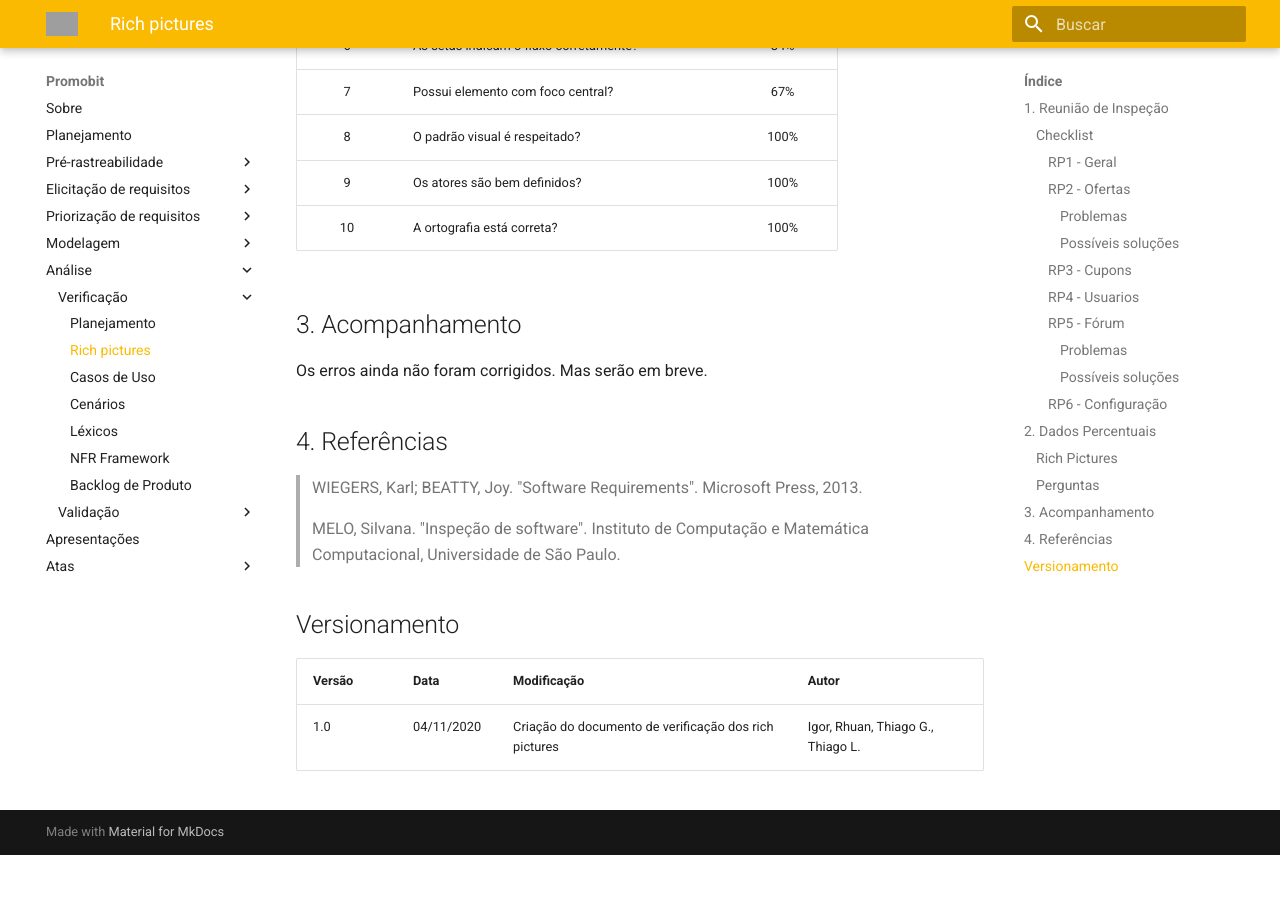
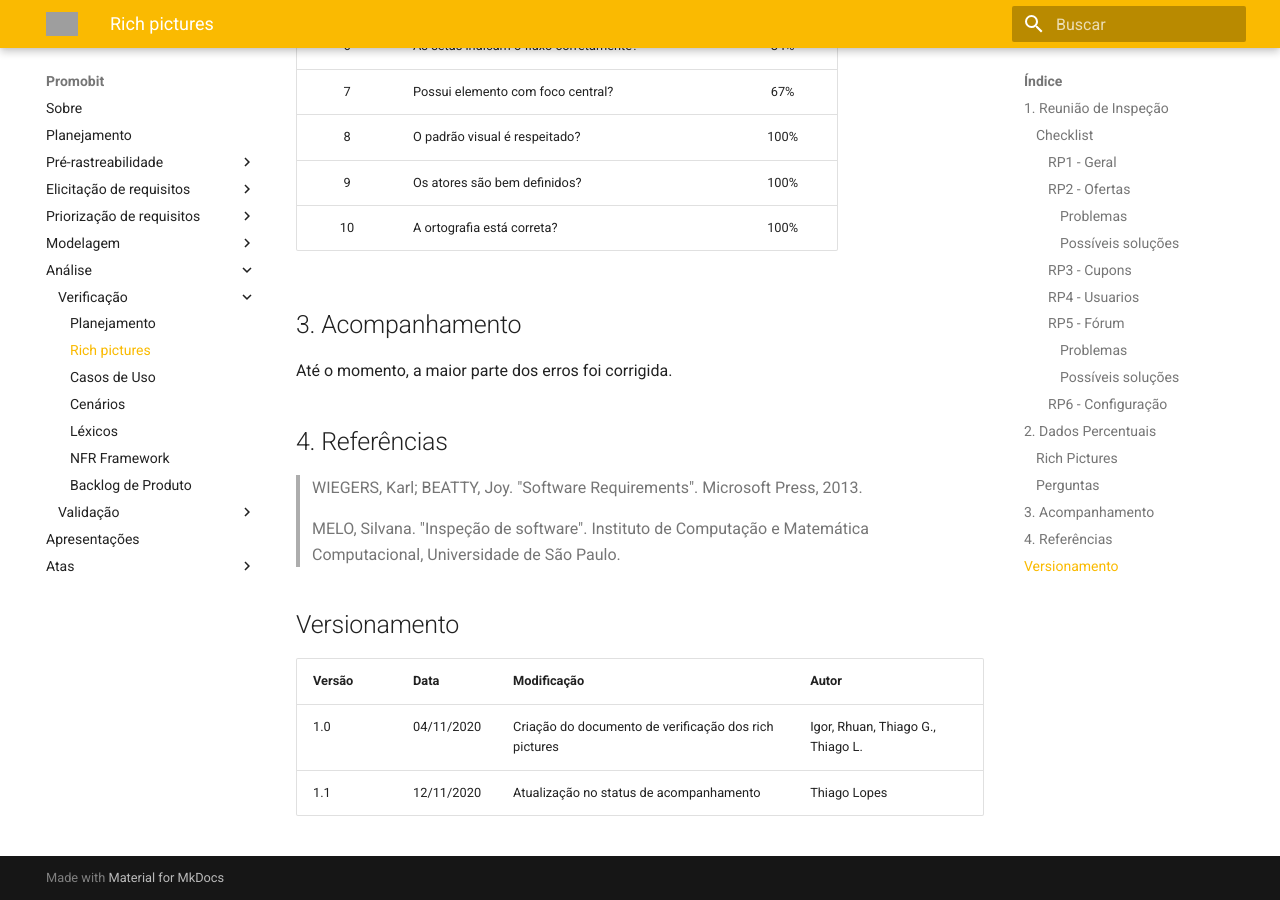
Before and after one commit to Joao-Pedro-Moura/2020.1-Promobit, an MkDocs documentation site: the page built from docs/analise/verificacao/rich_picture.md, in a window 1280 px wide and 900 px high, scrolled down 5100 px. Built offline with MkDocs 1.6.1 and Material for MkDocs 9.7.7, drawn with Linux system fonts in a browser that asks for light colours; old or Windows-style settings are respelled for this version of MkDocs; before the commit the page ends 5955 px from its top, so only the background shows below that; grey boxes are pictures that could not be loaded.

Commit message:
Correção do Rich Picture de fórum

```diff
--- a/docs/analise/verificacao/rich_picture.md
+++ b/docs/analise/verificacao/rich_picture.md
@@ -144,7 +144,7 @@
 
 ## 3. Acompanhamento
 
-Os erros ainda não foram corrigidos. Mas serão em breve.
+Até o momento, a maior parte dos erros foi corrigida.
 
 ## 4. Referências
 
@@ -157,3 +157,4 @@ Os erros ainda não foram corrigidos. Mas serão em breve.
 | Versão | Data | Modificação | Autor |
 |--|--|--|--|
 | 1.0 | 04/11/2020 | Criação do documento de verificação dos rich pictures | Igor, Rhuan, Thiago G., Thiago L. |
+| 1.1 | 12/11/2020 | Atualização no status de acompanhamento | Thiago Lopes |
```
Also changed, not shown: docs/assets/rich_picture/forum.png.
